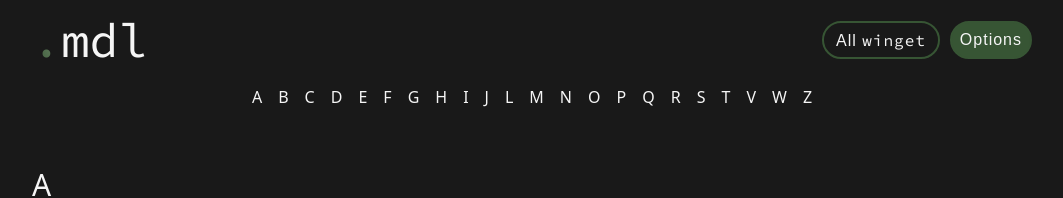
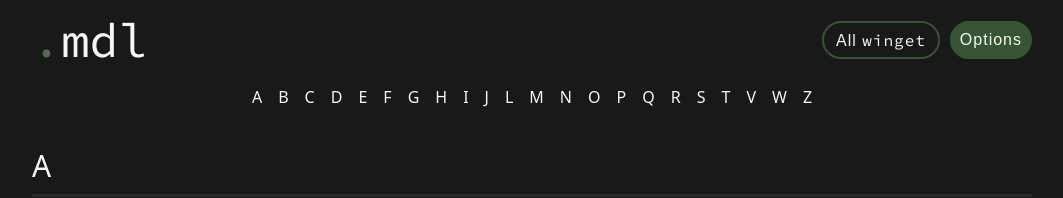
Before and after one commit to vvilliamyoo/.mdl, a Svelte app: page / in a window 1280 px wide. Shown: the top 198 px of the page, without its empty margins (108-1171 px from the left). Built offline with nearby package versions, Linux system fonts and the light colour scheme.

Commit message:
Update app.css

```diff
--- a/src/app.css
+++ b/src/app.css
@@ -128,7 +128,7 @@ button:active {
    ========================================= */
 .top-section {
     background-color: var(--background-color);
-    padding-bottom: 20px;
+    padding-bottom: 1px;
     position: sticky;
     top: 0;
     z-index: 100;
```
